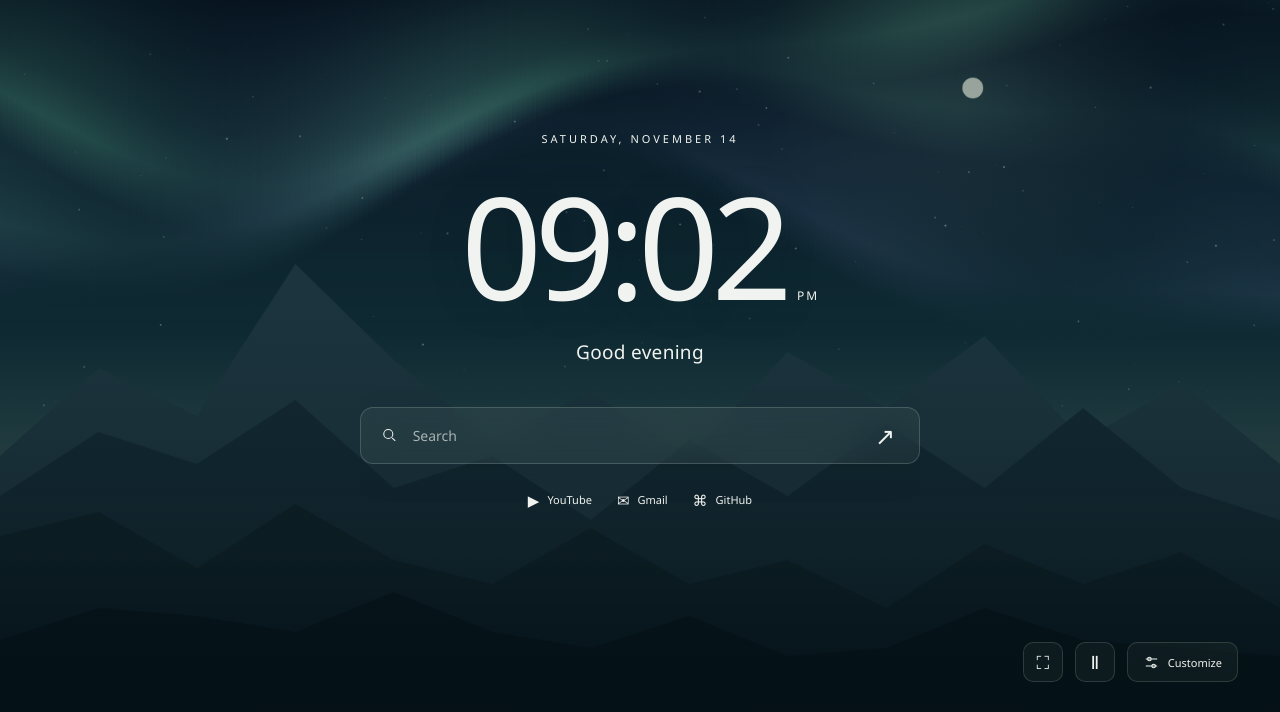
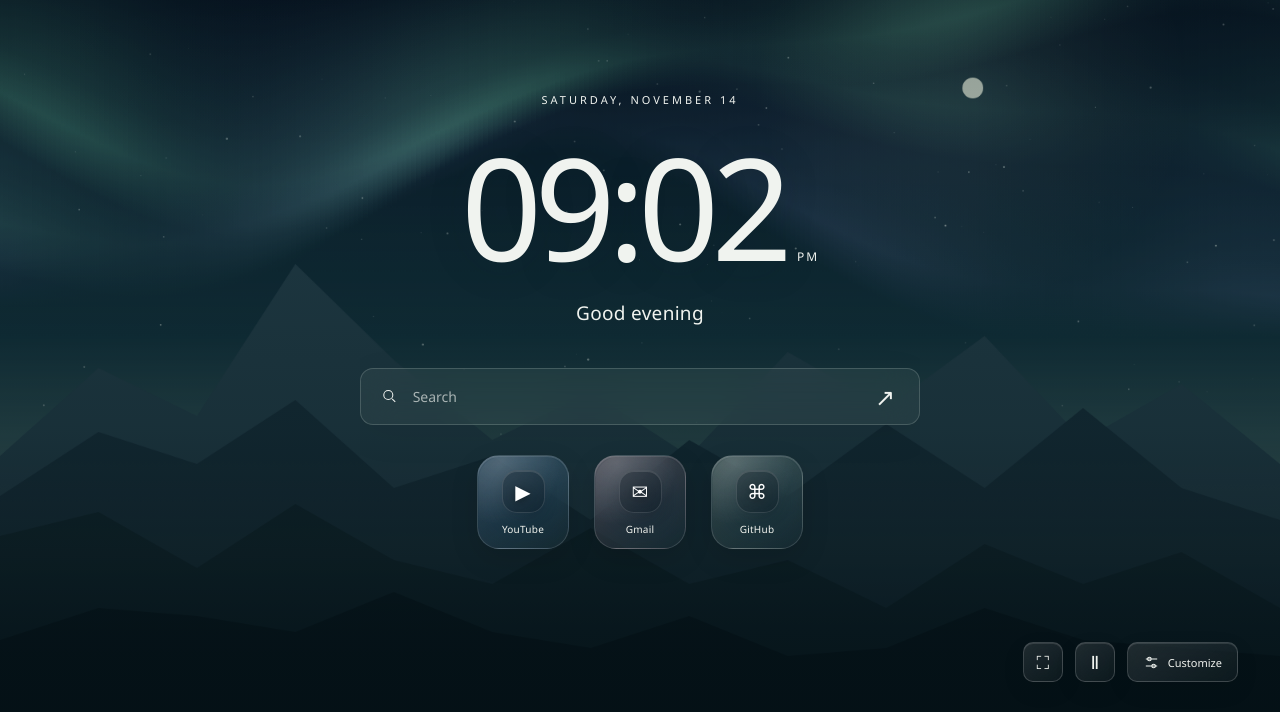
Before and after one commit to notgamermx/lumen-new-tab, a browser extension: page extension/newtab.html in a window 1280 px wide. Shown: the part 88-800 px from the top of the page. Drawn offline with Linux system fonts and the light colour scheme; animation ran at ten frames a second.

Commit message:
Polish shortcut tiles and action buttons

```diff
--- a/extension/styles/style.css
+++ b/extension/styles/style.css
@@ -608,3 +608,110 @@ select {
     transition: none !important;
   }
 }
+
+/* Lumen shortcut refresh: tactile glass tiles with clear icon hierarchy. */
+#shortcuts {
+  display: flex;
+  flex-wrap: wrap;
+  justify-content: center;
+  align-items: center;
+  gap: 12px;
+  margin-top: 30px;
+  max-width: min(760px, calc(100vw - 40px));
+  margin-left: auto;
+  margin-right: auto;
+}
+#shortcuts a {
+  position: relative;
+  isolation: isolate;
+  display: flex;
+  flex-direction: column;
+  justify-content: center;
+  align-items: center;
+  gap: 10px;
+  width: 92px;
+  min-height: 94px;
+  padding: 12px 9px 10px;
+  border: 1px solid #ffffff24;
+  border-radius: 22px;
+  color: #f3f5ef;
+  background: radial-gradient(circle at 24% 8%, #ffffff25, transparent 56%), linear-gradient(145deg, #ffffff1b, #ffffff08);
+  box-shadow: inset 0 1px 0 #ffffff20, 0 10px 28px #00000020;
+  backdrop-filter: blur(20px) saturate(135%);
+  -webkit-backdrop-filter: blur(20px) saturate(135%);
+  transition: transform 220ms cubic-bezier(.2,.8,.2,1), border-color 220ms ease, box-shadow 220ms ease, background 220ms ease;
+}
+#shortcuts a:nth-child(4n + 1) { background: radial-gradient(circle at 24% 8%, #ffffff2b, transparent 56%), linear-gradient(145deg, #7da8e13b, #ffffff08); }
+#shortcuts a:nth-child(4n + 2) { background: radial-gradient(circle at 24% 8%, #ffffff2b, transparent 56%), linear-gradient(145deg, #d78b9b3b, #ffffff08); }
+#shortcuts a:nth-child(4n + 3) { background: radial-gradient(circle at 24% 8%, #ffffff2b, transparent 56%), linear-gradient(145deg, #a7b7a23b, #ffffff08); }
+#shortcuts a:nth-child(4n + 4) { background: radial-gradient(circle at 24% 8%, #ffffff2b, transparent 56%), linear-gradient(145deg, #b09ae13b, #ffffff08); }
+#shortcuts a::after {
+  content: '';
+  position: absolute;
+  inset: 1px;
+  z-index: -1;
+  border-radius: inherit;
+  background: linear-gradient(155deg, #ffffff0b, transparent 58%);
+  pointer-events: none;
+}
+#shortcuts a > span:first-child {
+  display: grid;
+  place-items: center;
+  width: 43px;
+  height: 43px;
+  border: 1px solid #ffffff20;
+  border-radius: 15px;
+  color: #fff;
+  background: #07131b55;
+  box-shadow: inset 0 1px 0 #ffffff20, 0 5px 14px #00000020;
+  font-size: 20px;
+  font-weight: 600;
+  line-height: 1;
+  text-shadow: 0 2px 8px #0006;
+}
+#shortcuts a .link-name {
+  display: block;
+  max-width: 100%;
+  overflow: hidden;
+  color: #f1f3ee;
+  font-size: 10px;
+  font-weight: 550;
+  letter-spacing: .025em;
+  line-height: 1.2;
+  text-overflow: ellipsis;
+  white-space: nowrap;
+}
+#shortcuts a:hover {
+  color: #fff;
+  transform: translateY(-6px) scale(1.035);
+  border-color: #ffffff62;
+  box-shadow: inset 0 1px 0 #ffffff35, 0 16px 34px #00000038, 0 0 24px #c8ddac18;
+}
+#shortcuts a:active { transform: translateY(-2px) scale(.98); }
+#shortcuts a:focus-visible { outline: 2px solid #d8e9c6; outline-offset: 4px; }
+.round-button,
+.customize {
+  border-color: #ffffff2c;
+  background: linear-gradient(145deg, #ffffff1c, #ffffff09);
+  box-shadow: inset 0 1px 0 #ffffff1c, 0 8px 22px #00000018;
+  transition: transform 180ms ease, background 180ms ease, border-color 180ms ease, box-shadow 180ms ease;
+}
+.round-button:hover,
+.customize:hover {
+  transform: translateY(-2px);
+  border-color: #ffffff55;
+  background: #ffffff20;
+  box-shadow: 0 10px 24px #00000025;
+}
+.round-button:active,
+.customize:active { transform: translateY(0) scale(.97); }
+@media (max-width: 650px) {
+  #shortcuts { gap: 8px; margin-top: 22px; max-width: calc(100vw - 28px); }
+  #shortcuts a { width: 76px; min-height: 80px; gap: 7px; padding: 9px 7px 8px; border-radius: 18px; }
+  #shortcuts a > span:first-child { width: 36px; height: 36px; border-radius: 12px; font-size: 17px; }
+  #shortcuts a .link-name { font-size: 9px; }
+}
+@media (prefers-reduced-motion: reduce) {
+  #shortcuts a, .round-button, .customize { transition: none; }
+  #shortcuts a:hover, .round-button:hover, .customize:hover { transform: none; }
+}
```
